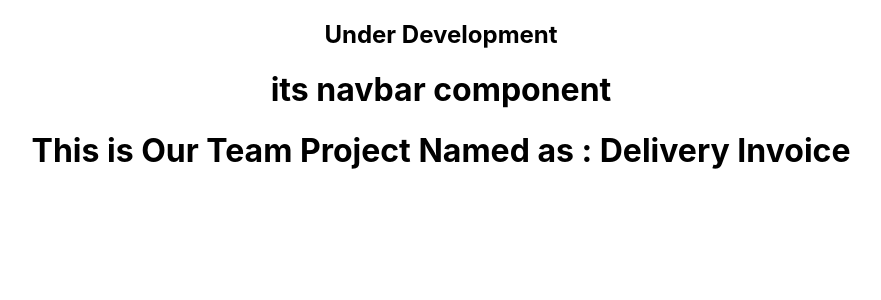
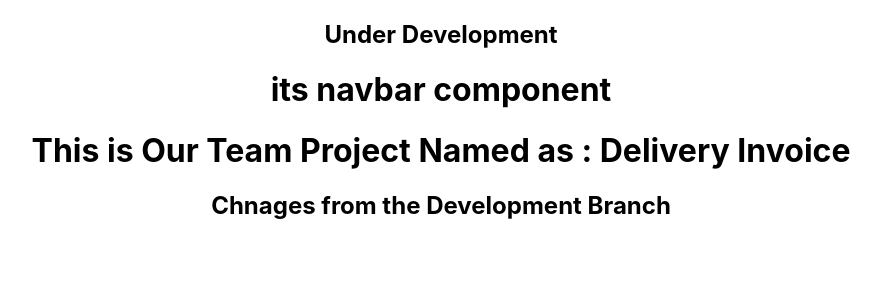
Before and after one commit to ZuberDunge/delivery-and-invoice, a React (Create React App) app: page / in a window 1280 px wide. Shown: the top 300 px of the page, without its empty margins (199-1080 px from the left). Built offline with nearby package versions, Linux system fonts and the light colour scheme.

Commit message:
Changes From Devlopment Branch

```diff
--- a/src/component/home/home.js
+++ b/src/component/home/home.js
@@ -4,6 +4,7 @@ function Home() {
     return (
         <div>
             <h1>This is Our Team Project Named as : Delivery Invoice</h1>
+            <h2>Chnages from the Development Branch</h2>
         </div>
     )
 }
```
